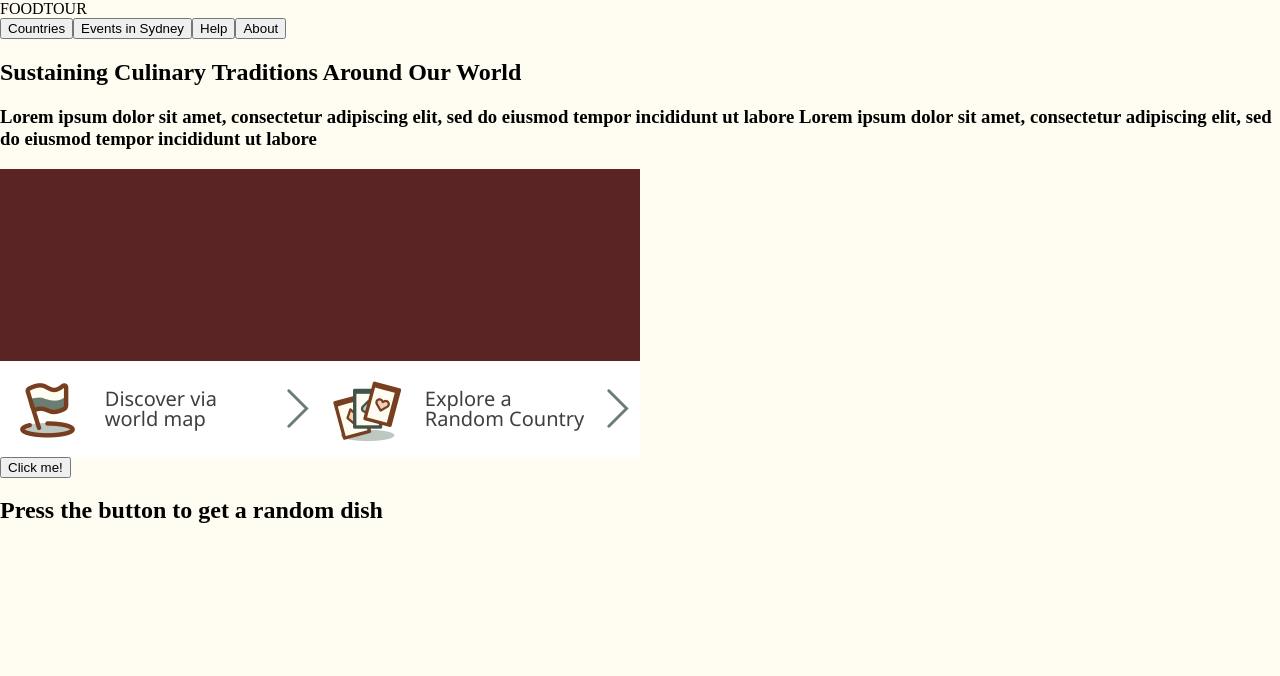
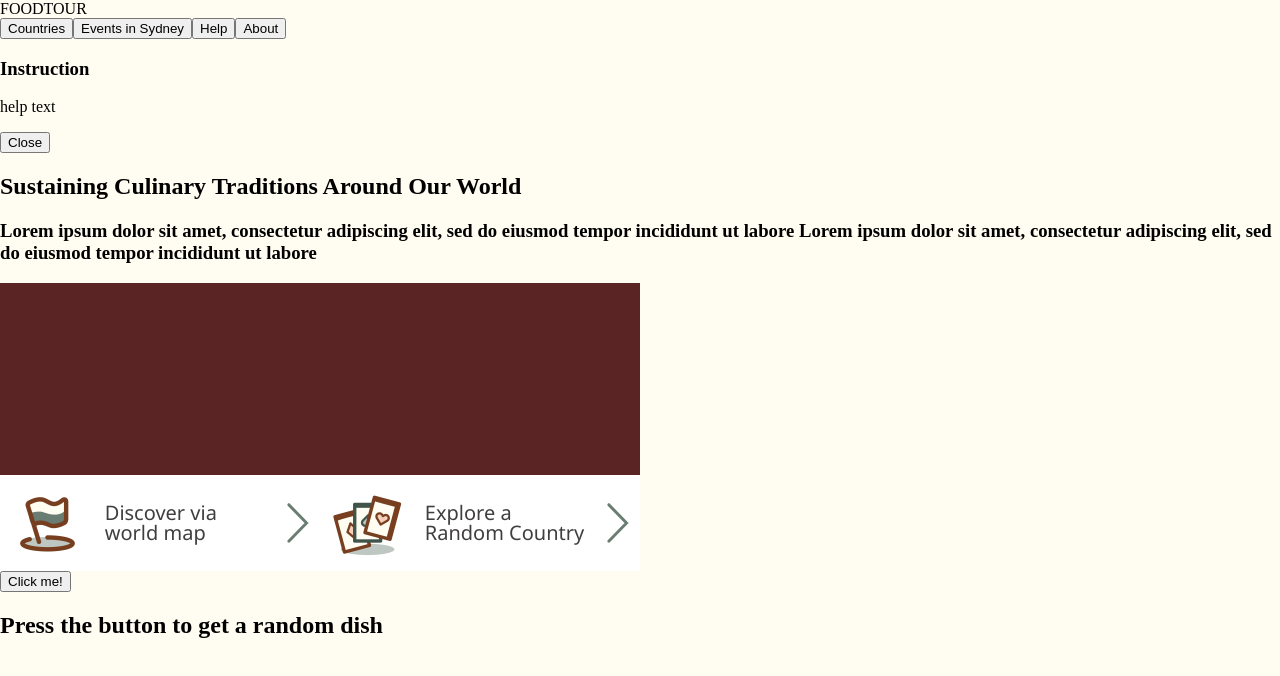
Before and after one commit to Xinxuan-Li/DECO3200-A4, a React (Create React App) app: page / in a window 1280 px wide. Both pictures are taken after a click on the button "Help". Shown: the top 676 px of the page. Built offline with nearby package versions, Linux system fonts and the light colour scheme.

Commit message:
Add help and about floating window

```diff
--- a/src/App.js
+++ b/src/App.js
@@ -4,6 +4,7 @@ import LandingPage from "./components/LandingPage";
 import MapPage from "./components/MapPage";
 import CountryPage from "./components/CountryPage";
 import EventPage from "./components/EventPage";
+import HelpAboutFloating from "./components/HelpAboutFloating";
 
 import china from "./contents/countries/china";
 import france from "./contents/countries/france";
@@ -119,14 +120,20 @@ function App() {
         setCurrentPage(["event", null]);
     }
 
+    // floating window
+    const [currentFloating, setCurrentFloating] = React.useState(null);
     function handleHelpClick() {
         console.log(`help page pop up`);
-        // floating window logic here
+        setCurrentFloating("help");
     }
 
     function handleAboutClick() {
         console.log(`about page pop up`);
-        // floating window logic here
+        setCurrentFloating("about");
+    }
+
+    function closeFloatingWindow() {
+        setCurrentFloating(null);
     }
 
     // Change currentPage to countryPage of the countryName
@@ -165,6 +172,12 @@ function App() {
                 onHelpClick={handleHelpClick}
                 onAboutClick={handleAboutClick}
             />
+            {currentFloating && (
+                <HelpAboutFloating
+                    closeWindow={closeFloatingWindow}
+                    type={currentFloating}
+                />
+            )}
             {renderBody()}
         </div>
     );
--- /dev/null
+++ b/src/components/HelpAboutFloating.jsx
@@ -0,0 +1,17 @@
+import React from "react";
+
+function HelpAboutFloating({ type, closeWindow }) {
+    return (
+        <div className="help-and-about-floating-window">
+            <h3 className="help-and-about-floating-window-title">
+                {type === "help" ? "Instruction" : "About Us:"}
+            </h3>
+            <p className="help-and-about-floating-window-text">
+                {type === "help" ? "help text" : "about text"}
+            </p>
+            <button className="help-and-about-floating-window-close-button" onClick={closeWindow}>Close</button>
+        </div>
+    );
+}
+
+export default HelpAboutFloating;
```
Also changed, not shown: 1 other file (tests, documents, lock files or other folders).
